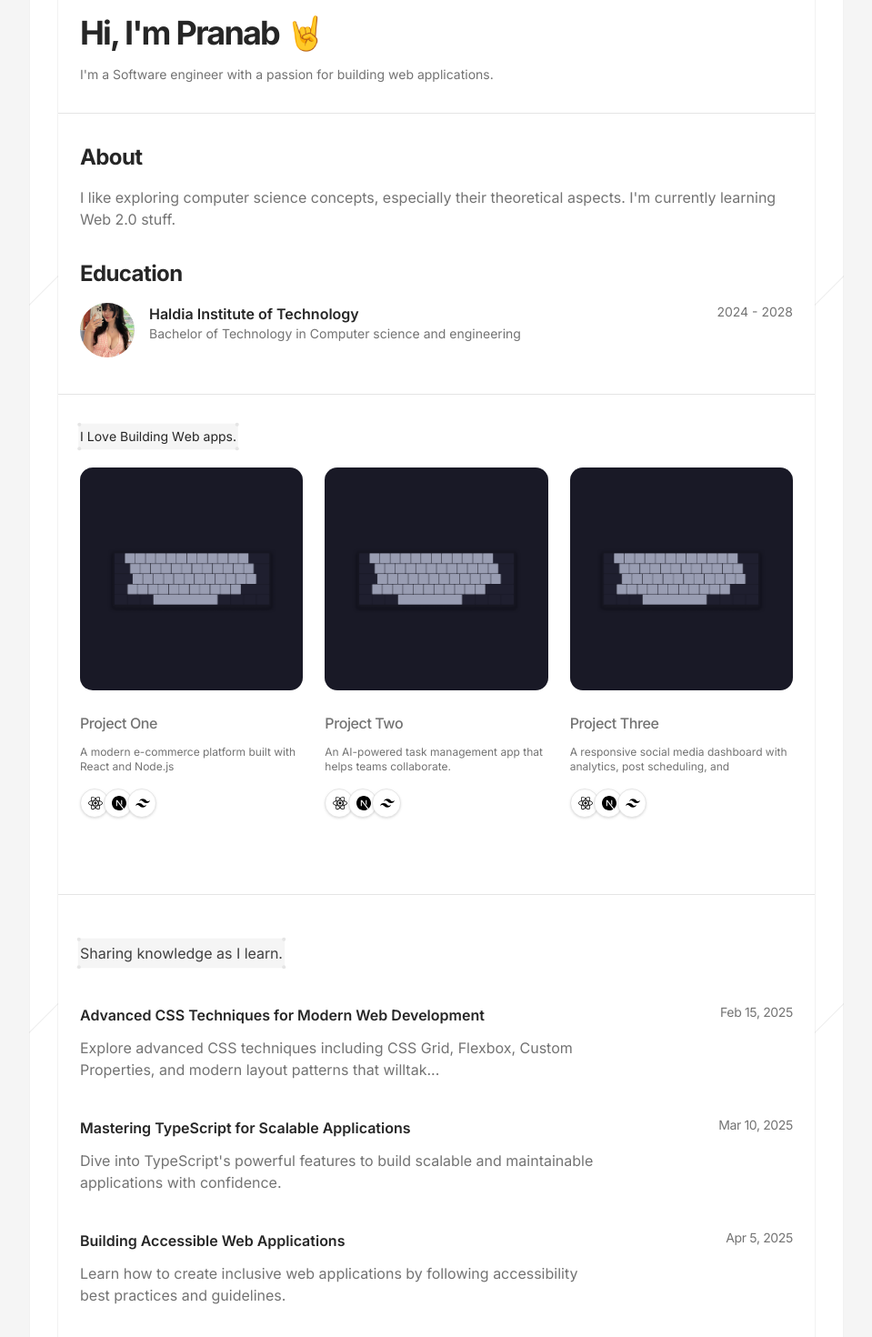
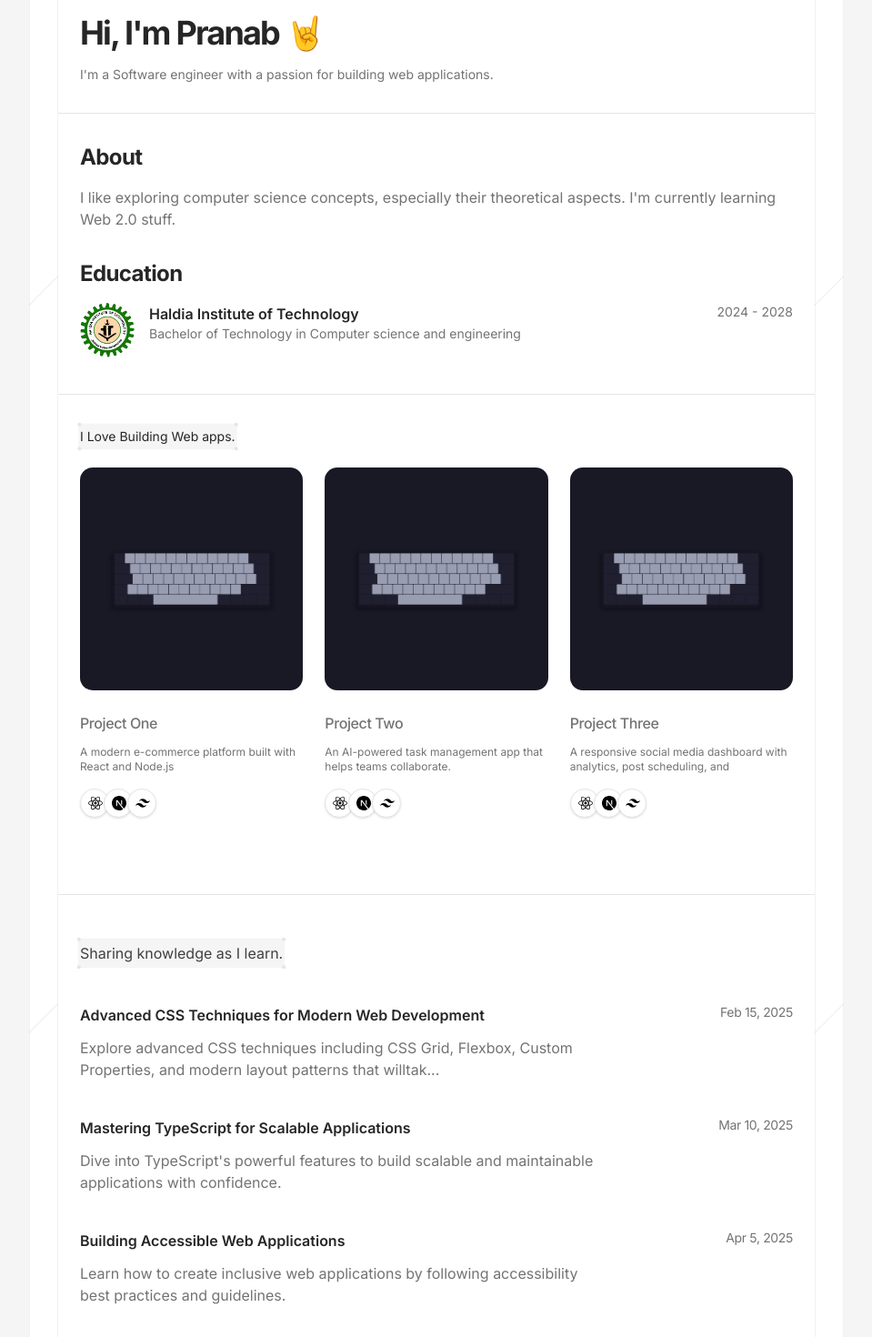
Before and after one commit to Pranab-kr/protfolio, a Next.js app: page / in a window 1280 px wide. Shown: the part 80-1550 px from the top of the page at 91% size, without its empty margins (160-1119 px from the left). Built offline with nearby package versions, Linux system fonts and the light colour scheme.

Commit message:
typo-ani-fix, sync ani

```diff
--- a/src/app/page.tsx
+++ b/src/app/page.tsx
@@ -1,3 +1,4 @@
+"use client";
 import { Container } from "@/components/container";
 import Projects from "@/components/projects/Projects";
 import About from "@/components/About";
@@ -6,18 +7,82 @@ import Hero from "@/components/Hero";
 import Footer from "@/components/Footer";
 import ContactSection from "@/components/ContactSection";
 import SideScale from "@/components/SideScale";
+import { motion } from "motion/react";
 
 const page = () => {
+  // Define staggered delays for each section
+  const sectionDelays = {
+    hero: 0,
+    about: 0.2,
+    projects: 0.4,
+    knowledge: 0.6,
+    contact: 0.8,
+    footer: 1.0,
+  };
+
   return (
     <div className="flex min-h-screen items-start justify-center">
       <Container className="relative min-h-screen px-8 md:pt-20 md:pb-10">
         <SideScale />
+
+        {/* Hero - loads first */}
+        <motion.div
+          initial={{ opacity: 0, y: 20 }}
+          animate={{ opacity: 1, y: 0 }}
+          transition={{ duration: 0.5, delay: sectionDelays.hero }}
+        >
           <Hero />
+        </motion.div>
+
+        {/* About - loads after Hero */}
+        <motion.div
+          initial={{ opacity: 0, y: 20 }}
+          whileInView={{ opacity: 1, y: 0 }}
+          transition={{ duration: 0.5, delay: sectionDelays.about }}
+          viewport={{ once: true, margin: "-100px" }}
+        >
           <About />
+        </motion.div>
+
+        {/* Projects - loads after About */}
+        <motion.div
+          initial={{ opacity: 0, y: 20 }}
+          whileInView={{ opacity: 1, y: 0 }}
+          transition={{ duration: 0.5, delay: sectionDelays.projects }}
+          viewport={{ once: true, margin: "-100px" }}
+        >
           <Projects />
+        </motion.div>
+
+        {/* Knowledge - loads after Projects */}
+        <motion.div
+          initial={{ opacity: 0, y: 20 }}
+          whileInView={{ opacity: 1, y: 0 }}
+          transition={{ duration: 0.5, delay: sectionDelays.knowledge }}
+          viewport={{ once: true, margin: "-100px" }}
+        >
           <Knowledge />
+        </motion.div>
+
+        {/* Contact - loads after Knowledge */}
+        <motion.div
+          initial={{ opacity: 0, y: 20 }}
+          whileInView={{ opacity: 1, y: 0 }}
+          transition={{ duration: 0.5, delay: sectionDelays.contact }}
+          viewport={{ once: true, margin: "-100px" }}
+        >
           <ContactSection />
+        </motion.div>
+
+        {/* Footer - loads last */}
+        <motion.div
+          initial={{ opacity: 0, y: 20 }}
+          whileInView={{ opacity: 1, y: 0 }}
+          transition={{ duration: 0.5, delay: sectionDelays.footer }}
+          viewport={{ once: true, margin: "-100px" }}
+        >
           <Footer />
+        </motion.div>
       </Container>
     </div>
   );
--- a/src/components/About.tsx
+++ b/src/components/About.tsx
@@ -44,7 +44,7 @@ const About = () => {
         className="flex items-start gap-4 pt-4"
       >
         <Image
-          src="/onisun.jpg"
+          src="/hit.png"
           alt="Haldia Institute of Technology Logo"
           width={60}
           height={60}
--- a/src/components/Knowledge.tsx
+++ b/src/components/Knowledge.tsx
@@ -35,8 +35,9 @@ const Knowledge = () => {
         <TextAnimate
           animation="blurInUp"
           once={true}
-          by="character"
-          delay={0.6}
+          by="word"
+          delay={0.3}
+          duration={0.2}
         >
           {knowledgeTitle}
         </TextAnimate>
--- a/src/components/magicui/text-animate.tsx
+++ b/src/components/magicui/text-animate.tsx
@@ -146,15 +146,15 @@ const defaultItemAnimationVariants: Record<
   blurInUp: {
     container: defaultContainerVariants,
     item: {
-      hidden: { opacity: 0, filter: "blur(10px)", y: 20 },
+      hidden: { opacity: 0, filter: "blur(10px)", y: 10 },
       show: {
         opacity: 1,
         filter: "blur(0px)",
         y: 0,
         transition: {
-          y: { duration: 0.3 },
-          opacity: { duration: 0.4 },
-          filter: { duration: 0.3 },
+          y: { duration: 0.3, ease: "easeOut" },
+          opacity: { duration: 0.4, ease: "easeOut" },
+          filter: { duration: 0.3, ease: "easeOut" },
         },
       },
       exit: {
--- a/src/components/projects/Projects.tsx
+++ b/src/components/projects/Projects.tsx
@@ -30,18 +30,17 @@ const Projects = () => {
       description:
         "A responsive social media dashboard with analytics, post scheduling, and ",
     },
-    // {
-    //   title: "Project four",
-    //   src: "/onisun.jpg",
-    //   href: "#",
-    //   description:
-    //     "A full-stack fitness tracking application with personalized workout plans,.",
-    // },
   ];
   const projectDescription: string = "I Love Building Web apps.";
 
   return (
-    <div
+    <motion.div
+      initial={{ opacity: 0 }}
+      whileInView={{ opacity: 1 }}
+      transition={{
+        duration: 0.5,
+        ease: "easeOut",
+      }}
       className="border-y border-neutral-200 px-6 py-8"
       id="Projects-Section"
     >
@@ -53,20 +52,21 @@ const Projects = () => {
         <TextAnimate
           animation="blurInUp"
           once={true}
-          by="character"
-          delay={0.4}
+          by="word"
+          duration={0.2}
+          delay={0.3}
         >
           {projectDescription}
         </TextAnimate>
       </div>
 
       <div className="grid grid-cols-1 gap-6 py-5 md:grid-cols-3">
-        {projects.slice(0, 3).map((project, idx) => (
+        {projects.map((project, idx) => (
           <motion.div
             initial={{
               opacity: 0,
               filter: "blur(10px)",
-              y: 10,
+              y: 20,
             }}
             animate={{
               opacity: 1,
@@ -75,8 +75,8 @@ const Projects = () => {
             }}
             transition={{
               duration: 0.3,
-              delay: idx * 0.12,
-              ease: "easeInOut",
+              delay: idx * 0.15,
+              ease: "easeOut",
             }}
             whileHover={{
               transition: { duration: 0.3, ease: "easeInOut" },
@@ -105,7 +105,7 @@ const Projects = () => {
           </motion.div>
         ))}
       </div>
-    </div>
+    </motion.div>
   );
 };
 
--- a/src/components/projects/SvgHover .tsx
+++ b/src/components/projects/SvgHover .tsx
@@ -27,24 +27,24 @@ const SvgHover = () => {
         <motion.div
           key={tech.name}
           initial={{ opacity: 0, scale: 0.8 }}
-          whileInView={{ opacity: 1, scale: 1 }}
+          animate={{ opacity: 1, scale: 1 }}
           transition={{
             duration: 0.3,
-            delay: 0.5 + index * 0.1,
+            delay: index * 0.2,
             ease: "easeOut",
           }}
-          viewport={{ once: true }}
+          // viewport={{ once: true }}
           className={`group relative flex h-8 cursor-pointer items-center overflow-hidden rounded-full border border-neutral-200 bg-white shadow-sm transition-all duration-300 ease-out hover:pr-3 ${tech.color} `}
           style={{
             marginLeft: index > 0 ? "-6px" : "0px",
             zIndex: index + 1,
-            width: "32px", // Default width (w-8)
+            width: "32px",
           }}
           onMouseEnter={(e) => {
             const element = e.currentTarget;
             const textWidth =
               element.querySelector(".tech-name")?.scrollWidth || 0;
-            element.style.width = `${32 + textWidth + 20}px`; // icon width + text width + padding
+            element.style.width = `${32 + textWidth + 20}px`;
             element.style.zIndex = "10";
           }}
           onMouseLeave={(e) => {
```
Also changed, not shown: public/hit.png (added), 1 other file (tests, documents, lock files or other folders). Lines whose indentation alone changed are shown as unchanged.
